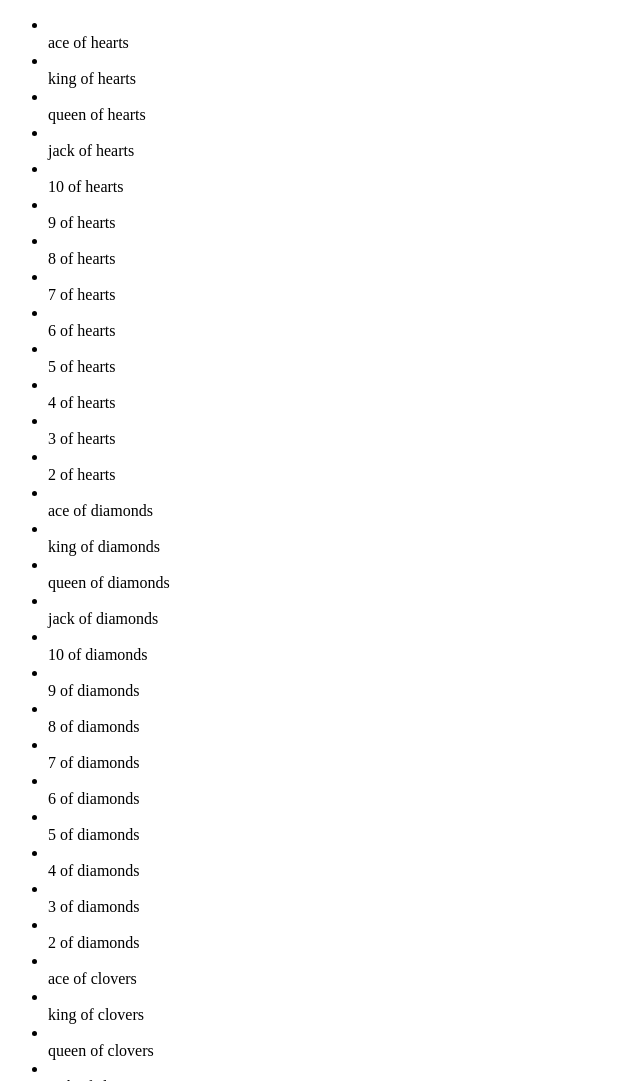
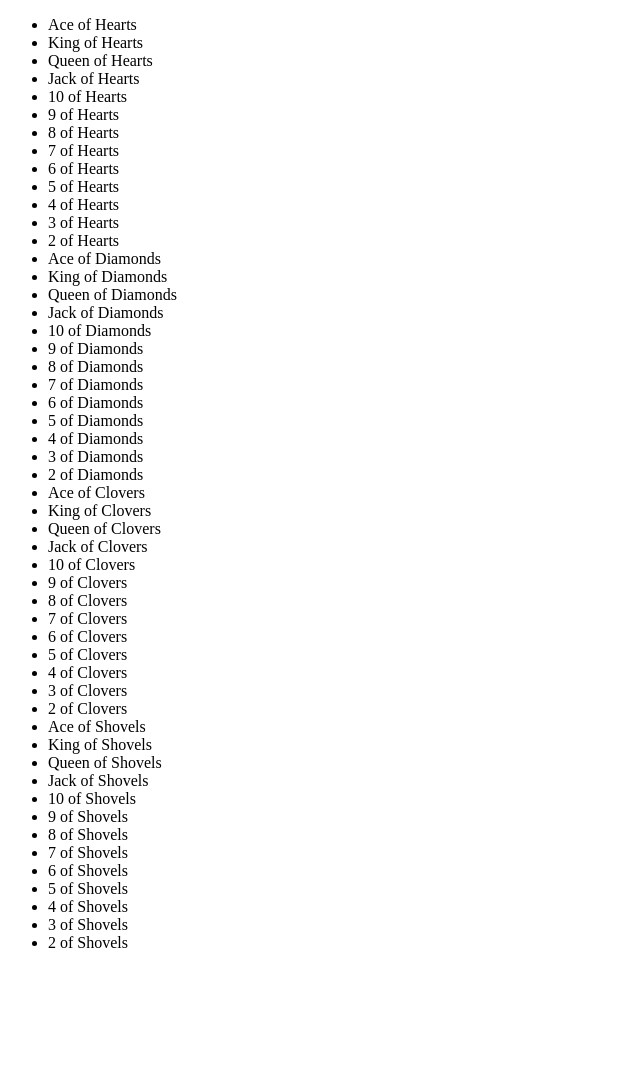
Before and after one commit to 3Emme/cardDeck, a plain HTML site: page index.html in a window 1280 px wide. Shown: the top 1081 px of the page, without its empty margins (0-640 px from the left). After the commit the page ends 968 px from the top, so only its background shows below. Drawn offline with Linux system fonts and the light colour scheme.

Commit message:
final version
co-authored by: Drew Parker <drewjparker91@gmail.com>
co-authored by: Ben Stoller <stollersystemsound@gmail.com>

```diff
--- a/js/scripts.js
+++ b/js/scripts.js
@@ -1,15 +1,12 @@
 $(document).ready(function() {
-  const suits = ['hearts', 'diamonds', 'clovers', 'shovels'];
-  const cards = ['ace', 'king', 'queen', 'jack', '10', '9', '8', '7', '6', '5', '4', '3', '2'];
+  const suits = ['Hearts', 'Diamonds', 'Clovers', 'Shovels'];
+  const cards = ['Ace', 'King', 'Queen', 'Jack', '10', '9', '8', '7', '6', '5', '4', '3', '2'];
 
   let deck = [];
 
   suits.forEach(function(suit) {
     cards.forEach(function(card) {
-      $("#deck").append("<li>",card + " of " + suit,"</li>")
+      $("#deck").append("<li>" + card + " of " + suit + "</li>")
     });
   });
-
-
-
 });
```
Also changed, not shown: index.html (+1 -0 lines).
